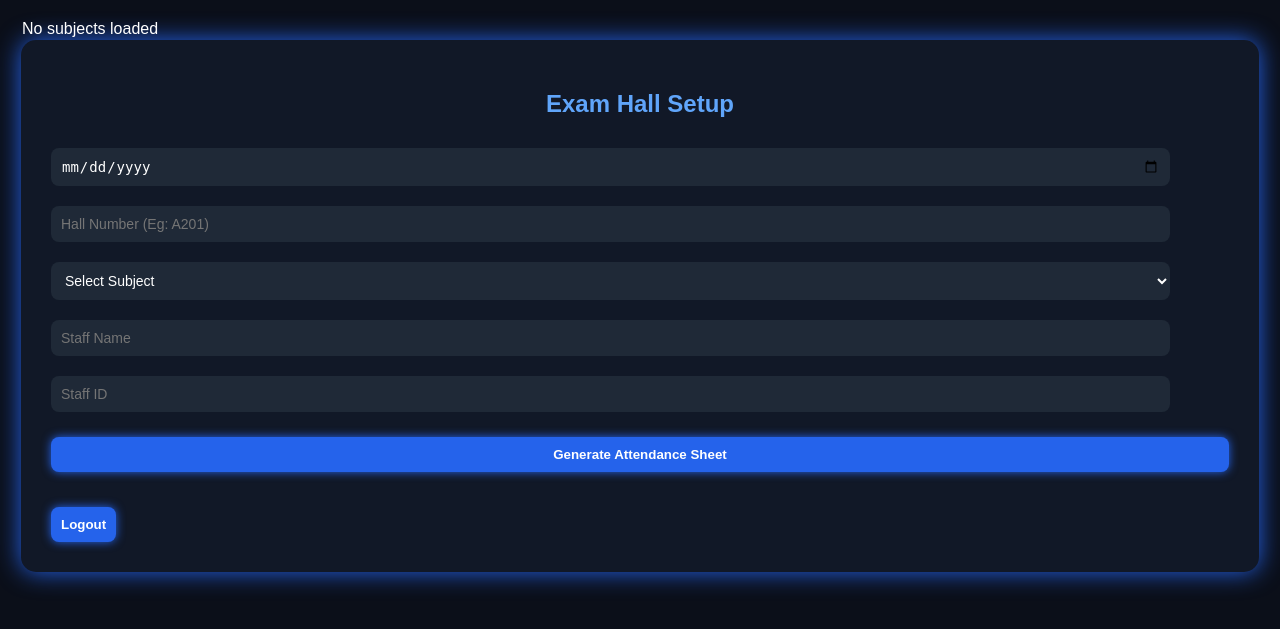
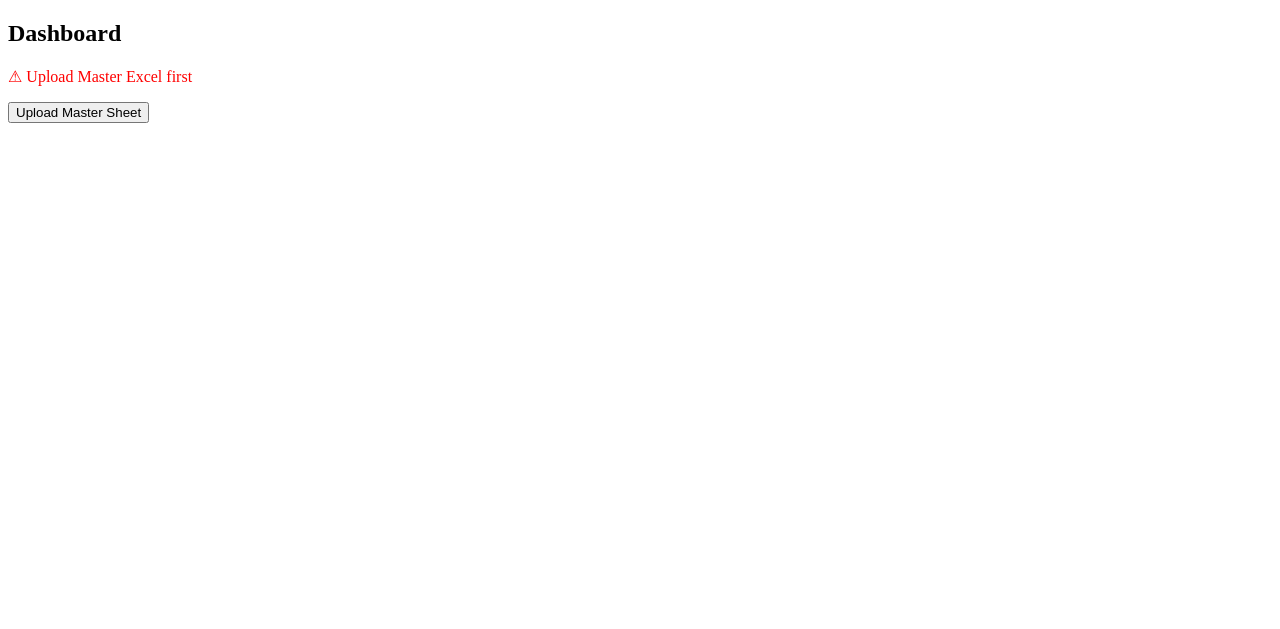
Before and after one commit to Abishekus01/absent_list_CIA, a Flask app: template templates/dashboard.html in a window 1280 px wide. Shown: the top 629 px of the page. Run offline with Flask 3, Linux system fonts and the light colour scheme; the template is opened without the code that fills it, so the values that code supplies are empty.

Commit message:
app.py modified

```diff
--- a/app.py
+++ b/app.py
@@ -18,33 +18,31 @@ def login():
     return render_template("login.html")
 
 # ---------------- DASHBOARD ----------------
-@app.route("/dashboard")
-def dashboard():
-    global master_df
-
-    subjects = {}
-
-    if master_df is not None:
-        unique_subs = master_df["Course Code"].unique()
-        for sub in unique_subs:
-            subjects[sub] = sub
-
-    return render_template("dashboard.html", subjects=subjects)
-
-# ---------------- UPLOAD MASTER EXCEL ----------------
 @app.route("/upload_master", methods=["GET", "POST"])
 def upload_master():
     global master_df
 
     if request.method == "POST":
-        file = request.files["file"]
-        if file:
-            path = os.path.join(UPLOAD_FOLDER, file.filename)
-            file.save(path)
+        file = request.files.get("file")
 
-            master_df = pd.read_excel(path)
+        if not file or file.filename == "":
+            return "No file selected"
 
-            return redirect(url_for("hall_allocation"))
+        path = os.path.join(UPLOAD_FOLDER, file.filename)
+        file.save(path)
+
+        master_df = pd.read_excel(path)
+
+        # 🔴 CLEAN COLUMN NAMES (VERY IMPORTANT)
+        master_df.columns = master_df.columns.str.strip()
+
+        required_cols = ["Reg No", "Name", "Dept", "Year", "Semester", "Section", "Course Code"]
+
+        for col in required_cols:
+            if col not in master_df.columns:
+                return f"Missing column in Excel: {col}"
+
+        return redirect(url_for("dashboard"))
 
     return render_template("upload_master.html")
 
--- a/templates/dashboard.html
+++ b/templates/dashboard.html
@@ -1,45 +1,53 @@
-{% if subjects %}
-    {% for code, sub in subjects.items() %}
-        <option value="{{ code }}">{{ sub }}</option>
-    {% endfor %}
-{% else %}
-    <option>No subjects loaded</option>
-{% endif %}
 <!DOCTYPE html>
 <html>
 <head>
-  <title>Exam Setup - SASTRA Portal</title>
-  <link rel="stylesheet" href="{{ url_for('static', filename='style.css') }}">
+  <title>Dashboard</title>
 </head>
 <body>
 
-<div class="container">
-  <h2>Exam Hall Setup</h2>
+<h2>Dashboard</h2>
 
-  <form method="POST">
+{% if not data_loaded %}
+  <p style="color:red;">⚠ Upload Master Excel first</p>
+  <a href="{{ url_for('upload_master') }}">
+    <button>Upload Master Sheet</button>
+  </a>
+{% else %}
 
-    <input type="date" name="exam_date" required>
+  <p style="color:green;">✔ Master sheet loaded</p>
 
-    <input type="text" name="hall" placeholder="Hall Number (Eg: A201)" required>
+  <form action="{{ url_for('hall_allocation') }}" method="post">
 
-    <!-- SUBJECT DROPDOWN -->
-    <select name="subject_code" required>
-      <option value="">Select Subject</option>
-      {% for code, sub in subjects.items() %}
-        <option value="{{ code }}">{{ sub.name }} ({{ code }}) - Slot {{ sub.slot }}</option>
-      {% endfor %}
-    </select>
+    <label>Hall Number:</label>
+    <input type="text" name="hall" required><br><br>
 
-    <input type="text" name="staff_name" placeholder="Staff Name" required>
-    <input type="text" name="staff_id" placeholder="Staff ID" required>
+    <label>Exam Date:</label>
+    <input type="date" name="date" required><br><br>
 
-    <button type="submit">Generate Attendance Sheet</button>
+    <label>Slot:</label>
+    <select name="slot" required>
+      <option value="9:15">9:15</option>
+      <option value="11:15">11:15</option>
+      <option value="1:15">1:15</option>
+      <option value="3:15">3:15</option>
+    </select><br><br>
+
+    <label>Select Subject:</label>
+    <select name="subject" required>
+      {% if subjects %}
+        {% for sub in subjects %}
+          <option value="{{ sub }}">{{ sub }}</option>
+        {% endfor %}
+      {% else %}
+        <option>No subjects found</option>
+      {% endif %}
+    </select><br><br>
+
+    <button type="submit">Generate Hall Plan</button>
+
   </form>
 
-  <div class="action-buttons">
-    <a href="/logout"><button type="button">Logout</button></a>
-  </div>
-</div>
+{% endif %}
 
 </body>
 </html>
```
Also changed, not shown: templates/upload_master.html (added, +16 -0 lines).
